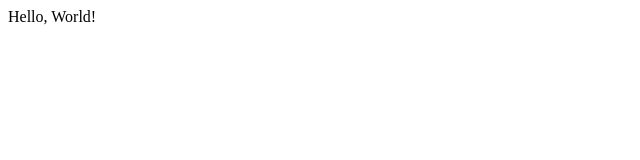
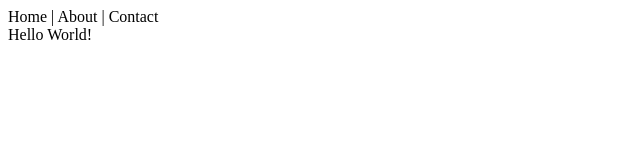
Before and after one commit to uroojf-dev/uroojf-dev, a plain HTML site: page index.html in a window 1280 px wide. Shown: the whole page, without its empty margins (0-640 px from the left). Drawn offline with Linux system fonts and the light colour scheme.

Commit message:
Add navigation bar

```diff
--- a/index.html
+++ b/index.html
@@ -1,5 +1,6 @@
 <html>
 <body>
-Hello, World!
+<nav>Home | About | Contact</nav>
+Hello World!
 </body>
 </html>
```
